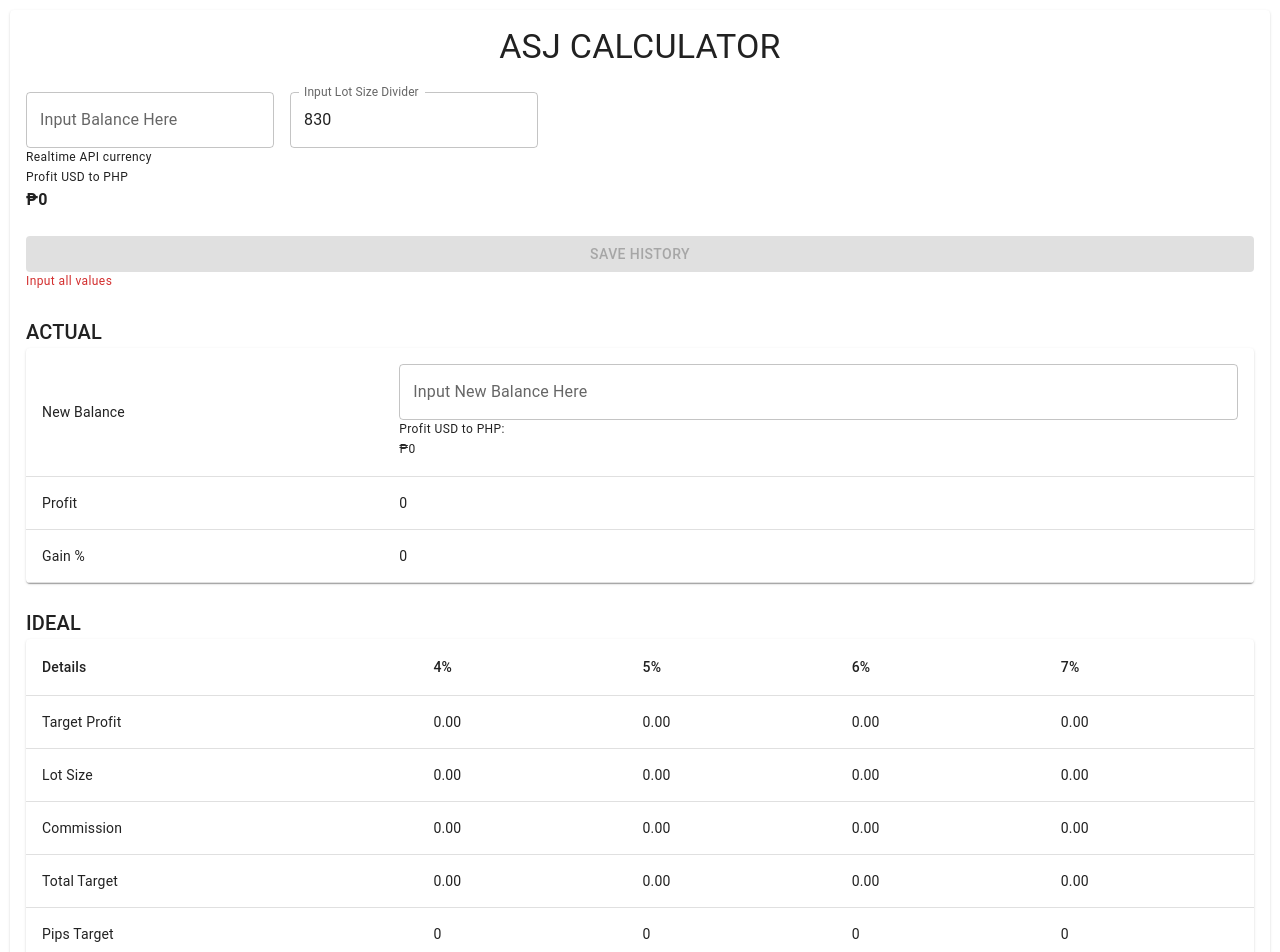
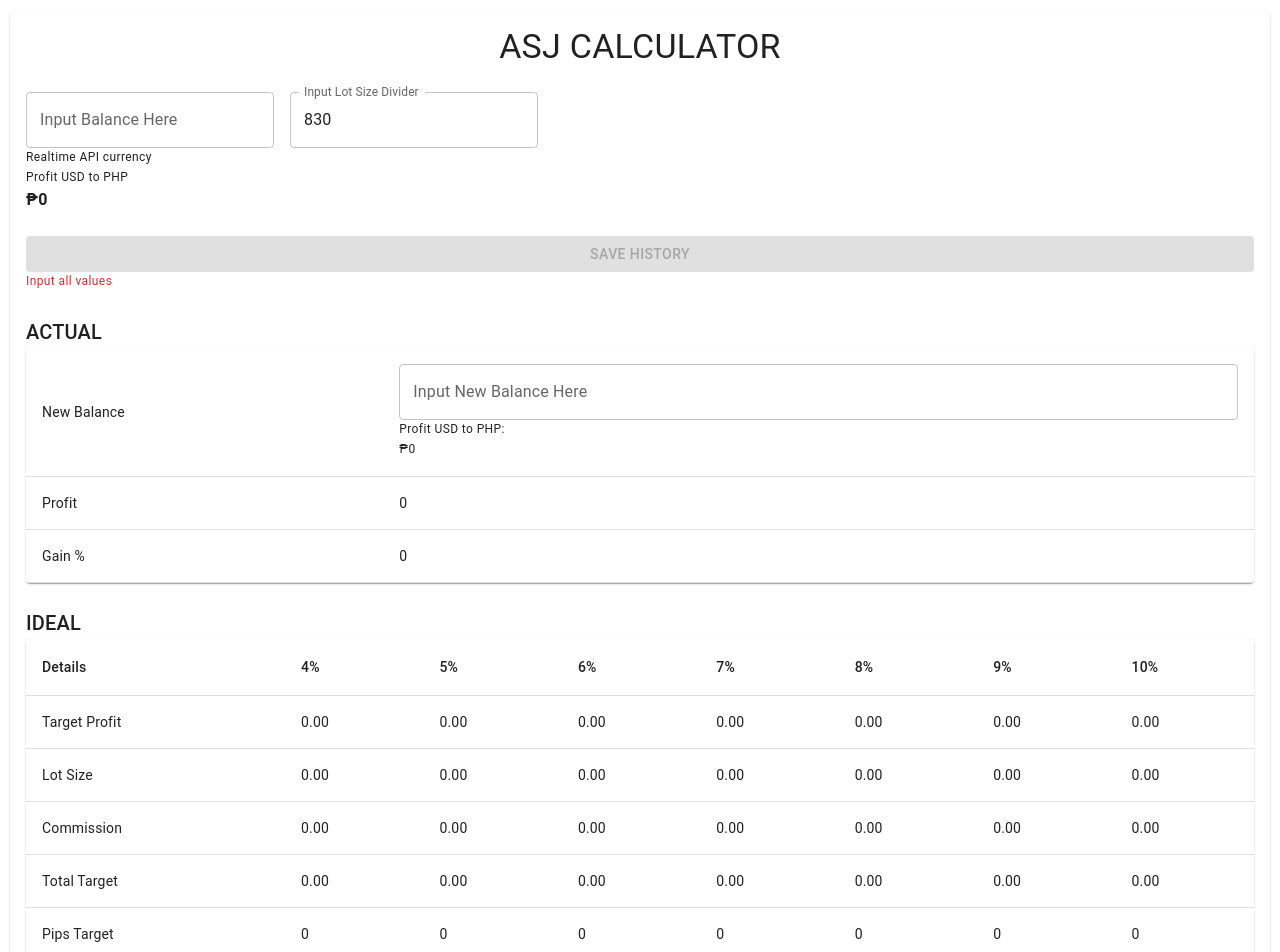
Before and after one commit to kjckangleon/asj-calculator, a React (Create React App) app: page / in a window 1280 px wide. Shown: the top 952 px of the page. Built offline with nearby package versions, Linux system fonts and the light colour scheme; no server answers.

Commit message:
Add percentage up to 10% kay dato na mga tao haha

```diff
--- a/src/components/Calculator.js
+++ b/src/components/Calculator.js
@@ -100,6 +100,9 @@ const Calculator = () => {
         <TableCell>{(value * 0.05).toFixed(2)}</TableCell>
         <TableCell>{(value * 0.06).toFixed(2)}</TableCell>
         <TableCell>{(value * 0.07).toFixed(2)}</TableCell>
+        <TableCell>{(value * 0.08).toFixed(2)}</TableCell>
+        <TableCell>{(value * 0.09).toFixed(2)}</TableCell>
+        <TableCell>{(value * 0.10).toFixed(2)}</TableCell>
       </TableRow>
     );
   };
@@ -108,6 +111,9 @@ const Calculator = () => {
     return (
       <TableRow>
         <TableCell>Lot Size</TableCell>
+        <TableCell>{lotSizeValue.toFixed(2)}</TableCell>
+        <TableCell>{lotSizeValue.toFixed(2)}</TableCell>
+        <TableCell>{lotSizeValue.toFixed(2)}</TableCell>
         <TableCell>{lotSizeValue.toFixed(2)}</TableCell>
         <TableCell>{lotSizeValue.toFixed(2)}</TableCell>
         <TableCell>{lotSizeValue.toFixed(2)}</TableCell>
@@ -124,6 +130,9 @@ const Calculator = () => {
         <TableCell>{commissionValue.toFixed(2)}</TableCell>
         <TableCell>{commissionValue.toFixed(2)}</TableCell>
         <TableCell>{commissionValue.toFixed(2)}</TableCell>
+        <TableCell>{commissionValue.toFixed(2)}</TableCell>
+        <TableCell>{commissionValue.toFixed(2)}</TableCell>
+        <TableCell>{commissionValue.toFixed(2)}</TableCell>
       </TableRow>
     );
   };
@@ -136,6 +145,9 @@ const Calculator = () => {
         <TableCell>{calculateTotal(0.05)}</TableCell>
         <TableCell>{calculateTotal(0.06)}</TableCell>
         <TableCell>{calculateTotal(0.07)}</TableCell>
+        <TableCell>{calculateTotal(0.08)}</TableCell>
+        <TableCell>{calculateTotal(0.09)}</TableCell>
+        <TableCell>{calculateTotal(0.10)}</TableCell>
       </TableRow>
     );
   };
@@ -148,6 +160,9 @@ const Calculator = () => {
         <TableCell>{calculateTotal(0.05, true)}</TableCell>
         <TableCell>{calculateTotal(0.06, true)}</TableCell>
         <TableCell>{calculateTotal(0.07, true)}</TableCell>
+        <TableCell>{calculateTotal(0.08, true)}</TableCell>
+        <TableCell>{calculateTotal(0.09, true)}</TableCell>
+        <TableCell>{calculateTotal(0.10, true)}</TableCell>
       </TableRow>
     );
   };
@@ -302,7 +317,7 @@ const Calculator = () => {
                       </Typography>
                       <Typography variant="caption">
                         ₱
-                        {Object.values(currency) &&
+                        {Object.values(currency) !== 0 &&
                           (Object.values(currency) * newBalance).toLocaleString()}
                       </Typography>
                     </Stack>
@@ -339,6 +354,9 @@ const Calculator = () => {
                   <TableCell>5%</TableCell>
                   <TableCell>6%</TableCell>
                   <TableCell>7%</TableCell>
+                  <TableCell>8%</TableCell>
+                  <TableCell>9%</TableCell>
+                  <TableCell>10%</TableCell>
                 </TableRow>
               </TableHead>
               <TableBody>
```
